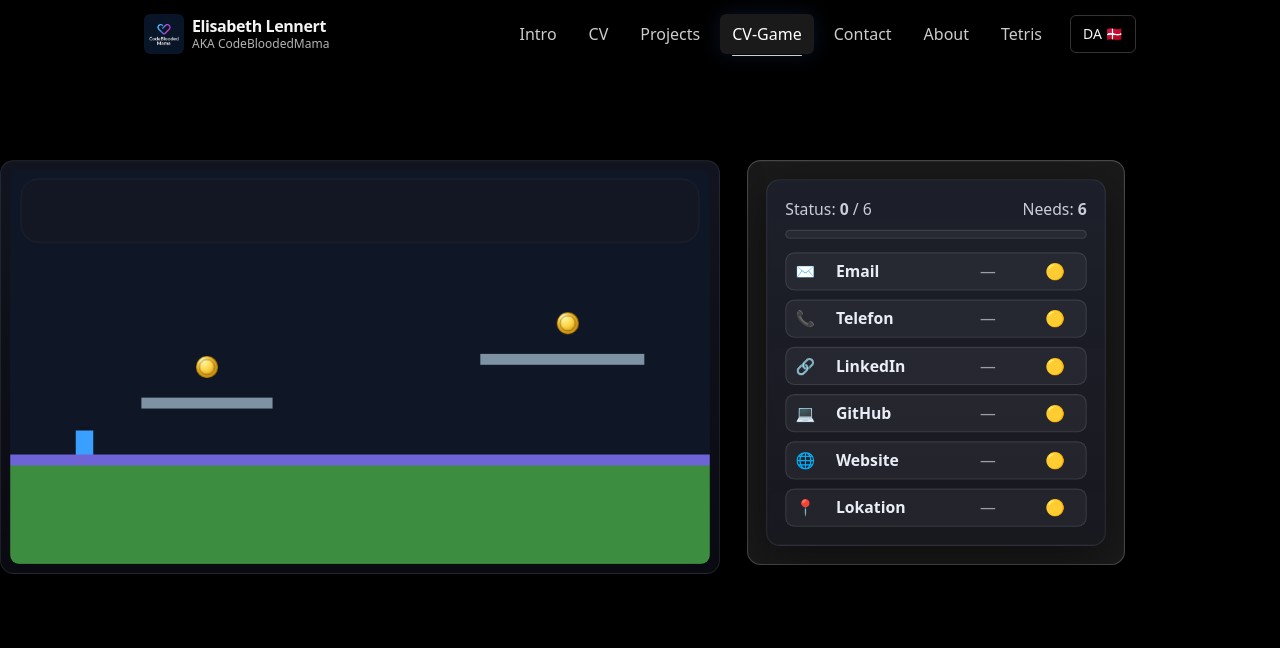
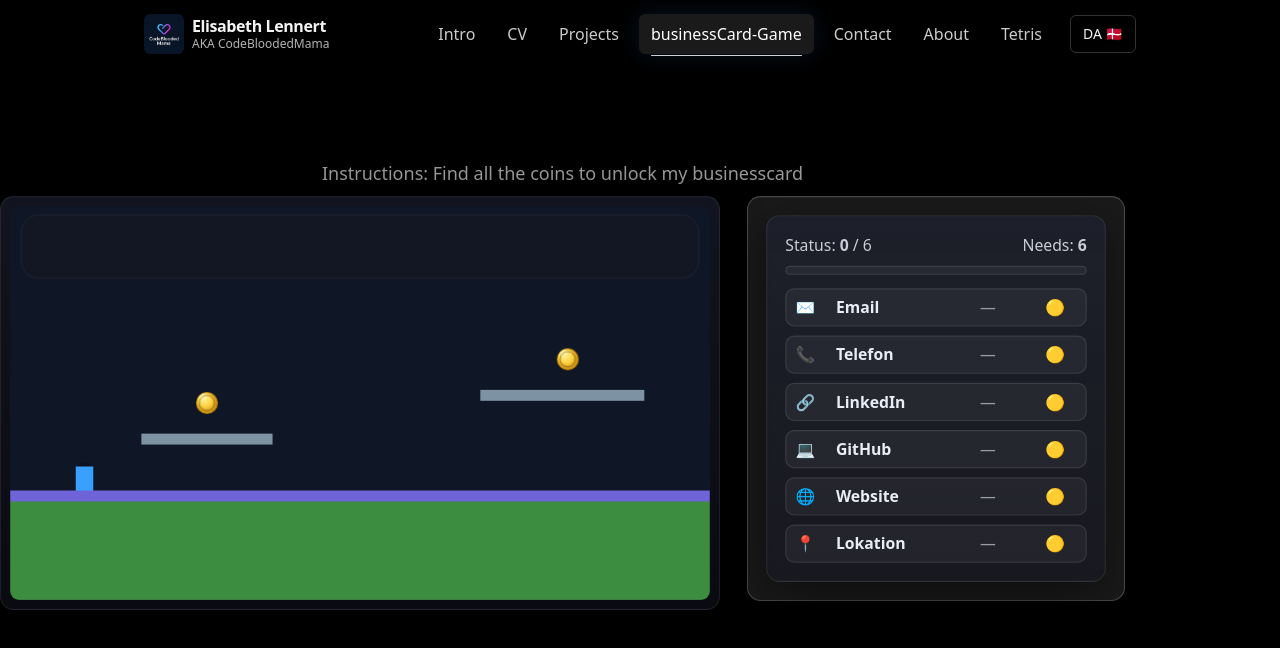
Before and after one commit to CodeBloodedMama/CodeBloodedMamaPortfolio, a Next.js app: page /game in a window 1280 px wide. Shown: the top 648 px of the page. Built offline with nearby package versions, Linux system fonts and the light colour scheme.

Commit message:
added instructions in my game

```diff
--- a/app/game/GameFrame.tsx
+++ b/app/game/GameFrame.tsx
@@ -55,8 +55,14 @@ export default function CVGameFrame({
           width: baseWidth,
           height: baseHeight,
           transform: `scale(${scale})`,
+
         }}
       >
+        <p className="text-s text-white/60 text-center w-full mb-2">
+          Instructions: Find all the coins to unlock my businesscard
+        </p>
+
+
         {children}
       </div>
     </div>
--- a/app/game/page.tsx
+++ b/app/game/page.tsx
@@ -2,12 +2,14 @@
 import React from "react";
 import GameFrame from "@/app/game/GameFrame";
 import GameBox from "@/app/game/GameBox";
+
 
 export default function CVgame() {
   return (
     <div className="min-h-screen w-full bg-black text-white flex ">
 
           <div className="w-full h-[180vh] flex flex-col items-center justify-center mt-40">
+
             <GameFrame  className="w-full h-full max-w-none rounded-xl ">
 
               <GameBox />
--- a/components/Nav.tsx
+++ b/components/Nav.tsx
@@ -11,7 +11,7 @@ const LINKS: NavItem[] = [
   { href: "/", da: "Intro", en: "Intro" },
   { href: "/cv", da: "CV", en: "CV" },
   { href: "/projects", da: "Projekter", en: "Projects" },
-  { href: "/game", da: "CV spil", en: "CV-Game" },
+  { href: "/game", da: "visitkort spil", en: "businessCard-Game" },
   { href: "/contact", da: "Kontakt", en: "Contact" },
   { href: "/about", da: "Om mig", en: "About" },
   {href: "/tetris", da: "Tetris", en: "Tetris"}
```
